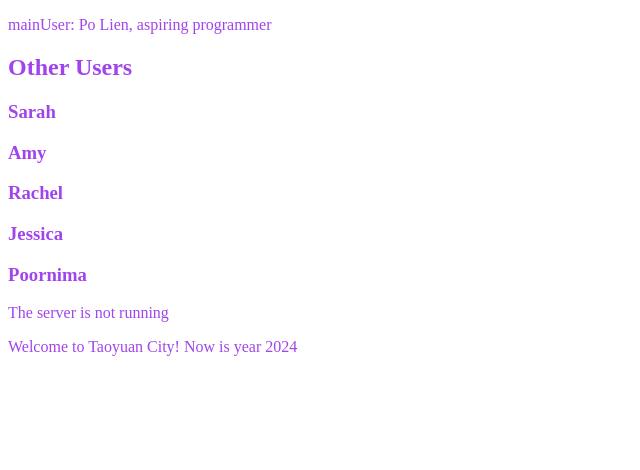
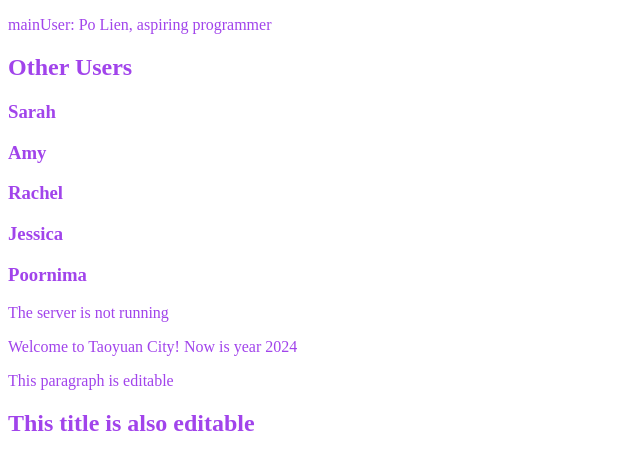
Before and after one commit to imladris20/Practicing-Angular, an Angular app: page / in a window 1280 px wide. Shown: the top 470 px of the page, without its empty margins (0-640 px from the left). Built offline with nearby package versions, Linux system fonts and the light colour scheme.

Commit message:
Practice attribute binding by contentEditable attribute

```diff
--- a/src/app/app.component.ts
+++ b/src/app/app.component.ts
@@ -15,6 +15,8 @@ import { UserComponent } from './user/user.component';
       <app-server-status></app-server-status>
     </section>
     <p>Welcome to {{ city }}! Now is year {{ 2023 + 1 }}</p>
+    <div [contentEditable]="isDivEditable">This paragraph is editable</div>
+    <h2 [contentEditable]="isDivEditable">This title is also editable</h2>
   `,
   styles: `
     :host{
@@ -24,4 +26,5 @@ import { UserComponent } from './user/user.component';
 })
 export class AppComponent {
   city: string = 'Taoyuan City';
+  isDivEditable = true;
 }
```
